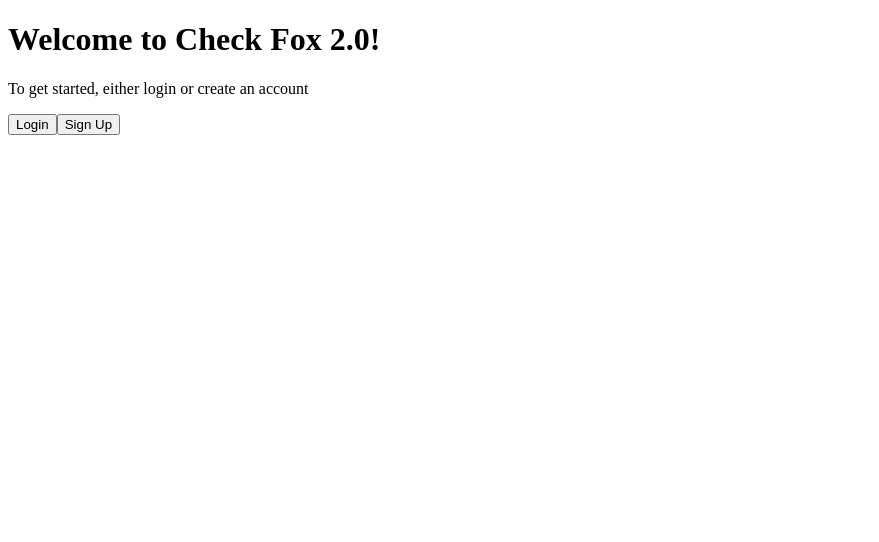
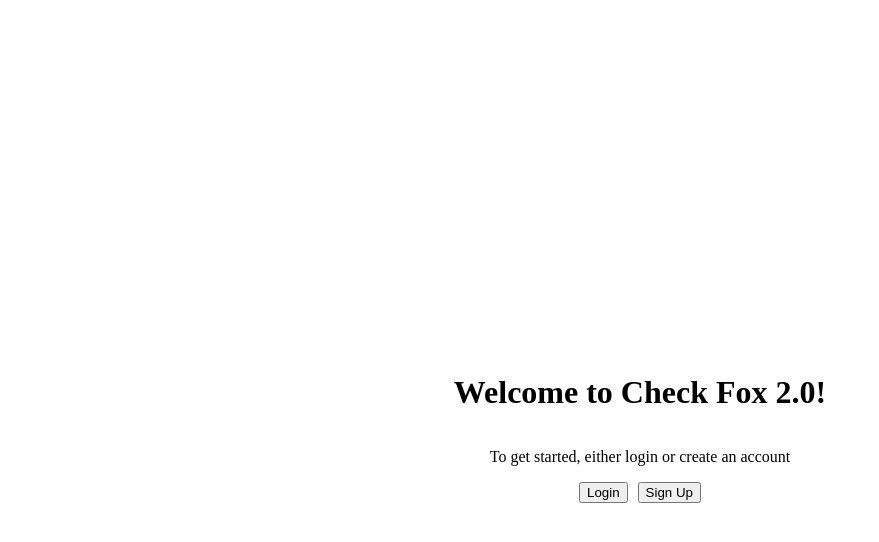
Before and after one commit to Brian-Jaber/check-fox-2.0, a React (Vite) app: page / in a window 1280 px wide. Shown: the top 542 px of the page, without its empty margins (0-879 px from the left). Built offline with nearby package versions, Linux system fonts and the light colour scheme.

Commit message:
Added style sheets for app, landing page, and loginsignup components.

```diff
--- a/src/Components/App/App.tsx
+++ b/src/Components/App/App.tsx
@@ -1,9 +1,10 @@
 import React from "react";
 import LandingPage from "../LandingPage/LandingPage";
+import "../../stylesheets/app.css";
 
 const App: React.FC = () => {
   return (
-    <div>
+    <div className="app-container">
       <LandingPage />
     </div>
   );
--- a/src/Components/LandingPage/LandingPage.tsx
+++ b/src/Components/LandingPage/LandingPage.tsx
@@ -1,5 +1,6 @@
 import React from "react";
 import LoginSignUp from "../LoginSignup/LoginSignUp";
+import "../../stylesheets/landingpage.css";
 
 const LandingPage: React.FC = () => {
   return (
--- a/src/Components/LoginSignup/LoginSignUp.tsx
+++ b/src/Components/LoginSignup/LoginSignUp.tsx
@@ -1,4 +1,5 @@
 import React from "react";
+import "../../stylesheets/loginsignup.css";
 
 const LoginSignUp: React.FC = () => {
   return (
--- /dev/null
+++ b/src/stylesheets/app.css
@@ -0,0 +1,9 @@
+.app-container {
+  padding: 10px;
+}
+
+@media screen and (min-width: 780px) {
+  .app-container {
+    padding: 20px;
+  }
+}
--- /dev/null
+++ b/src/stylesheets/landingpage.css
@@ -0,0 +1,7 @@
+.landing-page {
+  display: flex;
+  flex-direction: column;
+  justify-content: center;
+  align-items: center;
+  height: 100vh;
+}
--- /dev/null
+++ b/src/stylesheets/loginsignup.css
@@ -0,0 +1,7 @@
+.login-buttons-box {
+  display: flex;
+  flex-direction: row;
+  justify-content: center;
+  align-items: center;
+  gap: 10px;
+}
--- a/style.css
+++ /dev/null
@@ -1,3 +0,0 @@
-#test {
-  color: red;
-}
```
